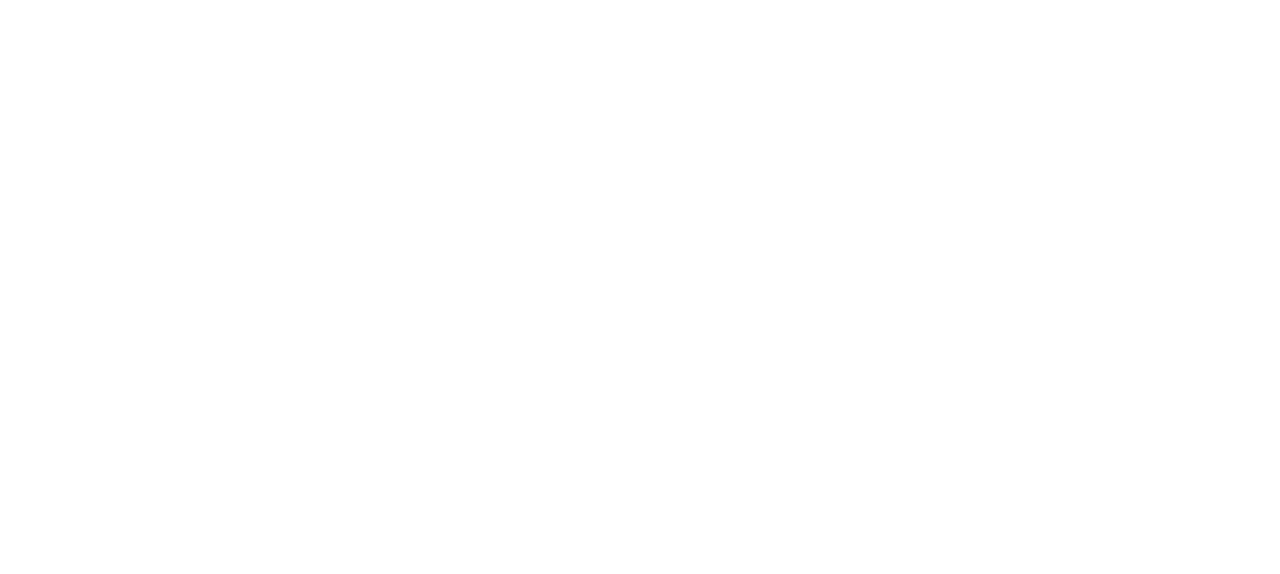
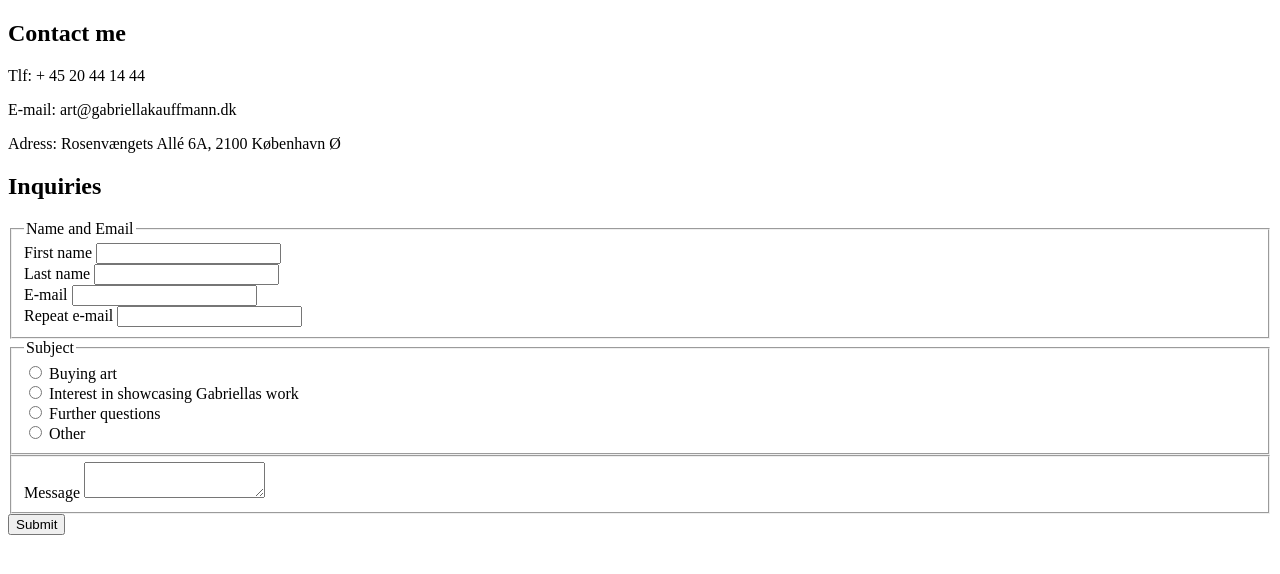
Before and after one commit to sist0002/virksomhedssite, a plain HTML site: page contact.html in a window 1280 px wide. Drawn offline with Linux system fonts and the light colour scheme.

Commit message:
html skelet

```diff
--- a/contact.html
+++ b/contact.html
@@ -5,5 +5,64 @@
     <meta name="viewport" content="width=device-width, initial-scale=1.0" />
     <title>Contact</title>
   </head>
-  <body></body>
+  <body>
+    <div>
+      <h2>Contact me</h2>
+      <p>Tlf: + 45 20 44 14 44</p>
+      <p>E-mail: art@gabriellakauffmann.dk</p>
+      <p>Adress: Rosenvængets Allé 6A, 2100 København Ø</p>
+    </div>
+    <section>
+      <form>
+        <div>
+          <h2>Inquiries</h2>
+          <fieldset>
+            <legend>Name and Email</legend>
+            <div>
+              <label for="f-name">First name</label>
+              <input id="f-name" type="text" />
+            </div>
+            <div>
+              <label for="l-name">Last name</label>
+              <input id="l-name" type="text" />
+            </div>
+            <div>
+              <label for="email">E-mail</label>
+              <input id="email" type="text" />
+            </div>
+            <div>
+              <label for="emailrepeat">Repeat e-mail</label>
+              <input id="emailrepeat" type="text" />
+            </div>
+          </fieldset>
+          <fieldset>
+            <legend>Subject</legend>
+            <div>
+              <input id="buy" type="radio" />
+              <label for="buy">Buying art</label>
+            </div>
+            <div>
+              <input id="showcase" type="radio" />
+              <label for="showcase">Interest in showcasing Gabriellas work</label>
+            </div>
+            <div>
+              <input id="question" type="radio" />
+              <label for="question"> Further questions</label>
+            </div>
+            <div>
+              <input id="other" type="radio" />
+              <label for="other">Other</label>
+            </div>
+          </fieldset>
+          <fieldset>
+            <div>
+              <label for="message">Message</label>
+              <textarea name="message" id="people"></textarea>
+            </div>
+          </fieldset>
+          <button>Submit</button>
+        </div>
+      </form>
+    </section>
+  </body>
 </html>
```
